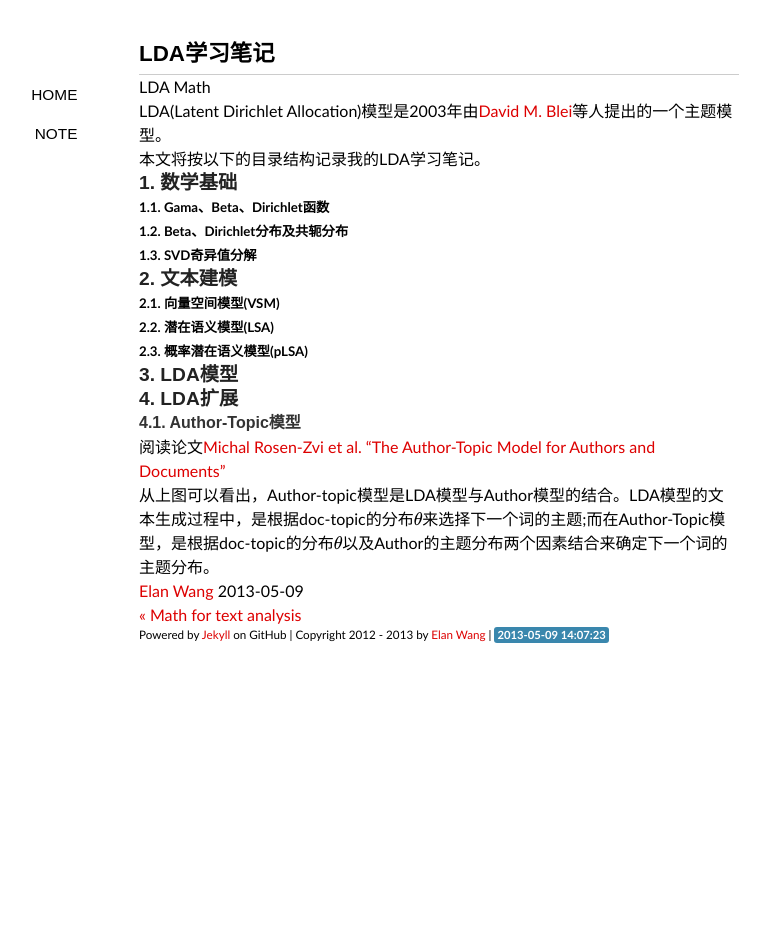
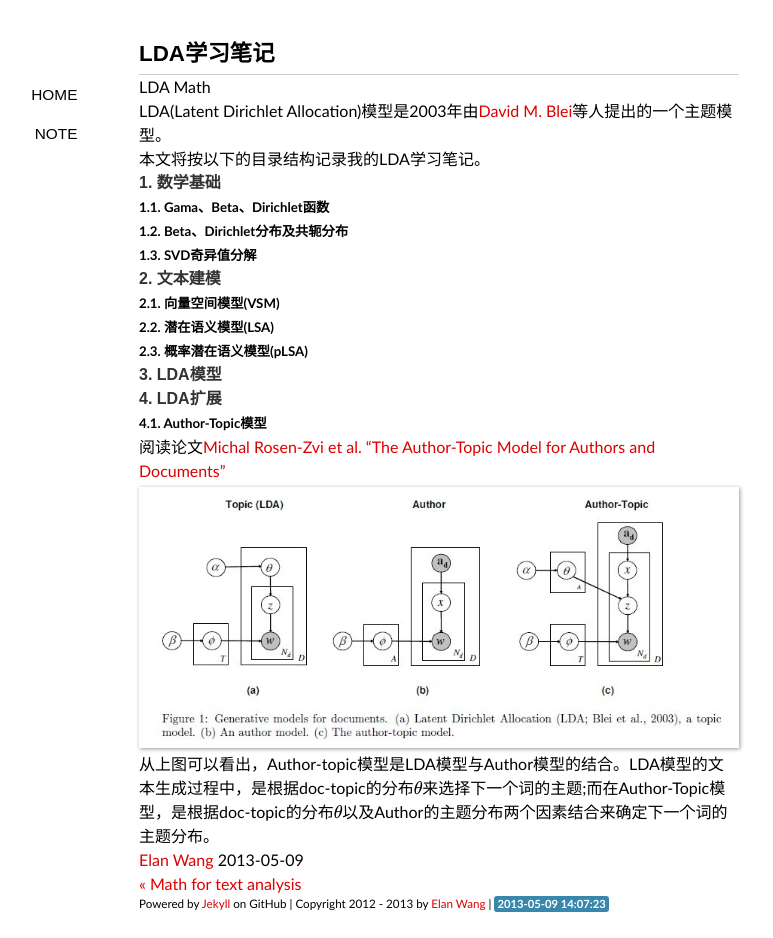
Before and after one commit to elan2wang/note, a Jekyll site: the page built from _posts/2013-05-09-LDA-note.md, in a window 1280 px wide. Shown: the whole page, without its empty margins (201-974 px from the left). Built offline with Jekyll 4.4.1, drawn with Linux system fonts in a browser that asks for light colours; formulas are drawn with MathJax 3; before the commit the page ends 900 px from its top, so only the background shows below that.

Commit message:
edit LDA note

```diff
--- a/_posts/2013-05-09-LDA-note.md
+++ b/_posts/2013-05-09-LDA-note.md
@@ -8,21 +8,21 @@ LDA(Latent Dirichlet Allocation)模型是2003年由[David M. Blei](http://www.cs
 
 本文将按以下的目录结构记录我的LDA学习笔记。
 
-###1. 数学基础
+####1. 数学基础
 #####1.1. Gama、Beta、Dirichlet函数
 #####1.2. Beta、Dirichlet分布及共轭分布
 #####1.3. SVD奇异值分解
-###2. 文本建模
+####2. 文本建模
 #####2.1. 向量空间模型(VSM)
 #####2.2. 潜在语义模型(LSA)
 #####2.3. 概率潜在语义模型(pLSA)
-###3. LDA模型
+####3. LDA模型
 
 
-###4. LDA扩展
-####4.1. Author-Topic模型
+####4. LDA扩展
+#####4.1. Author-Topic模型
 阅读论文[Michal Rosen-Zvi et al. "The Author-Topic Model for Authors and Documents"](http://psiexp.ss.uci.edu/research/papers/uai04_v8.pdf)
 
-[](/note/images/author-topic.png)
+![Alt grapic model of author-topic](/note/images/author-topic.png)
 
 从上图可以看出，Author-topic模型是LDA模型与Author模型的结合。LDA模型的文本生成过程中，是根据doc-topic的分布$$\theta$$来选择下一个词的主题;而在Author-Topic模型，是根据doc-topic的分布$$\theta$$以及Author的主题分布两个因素结合来确定下一个词的主题分布。
```
